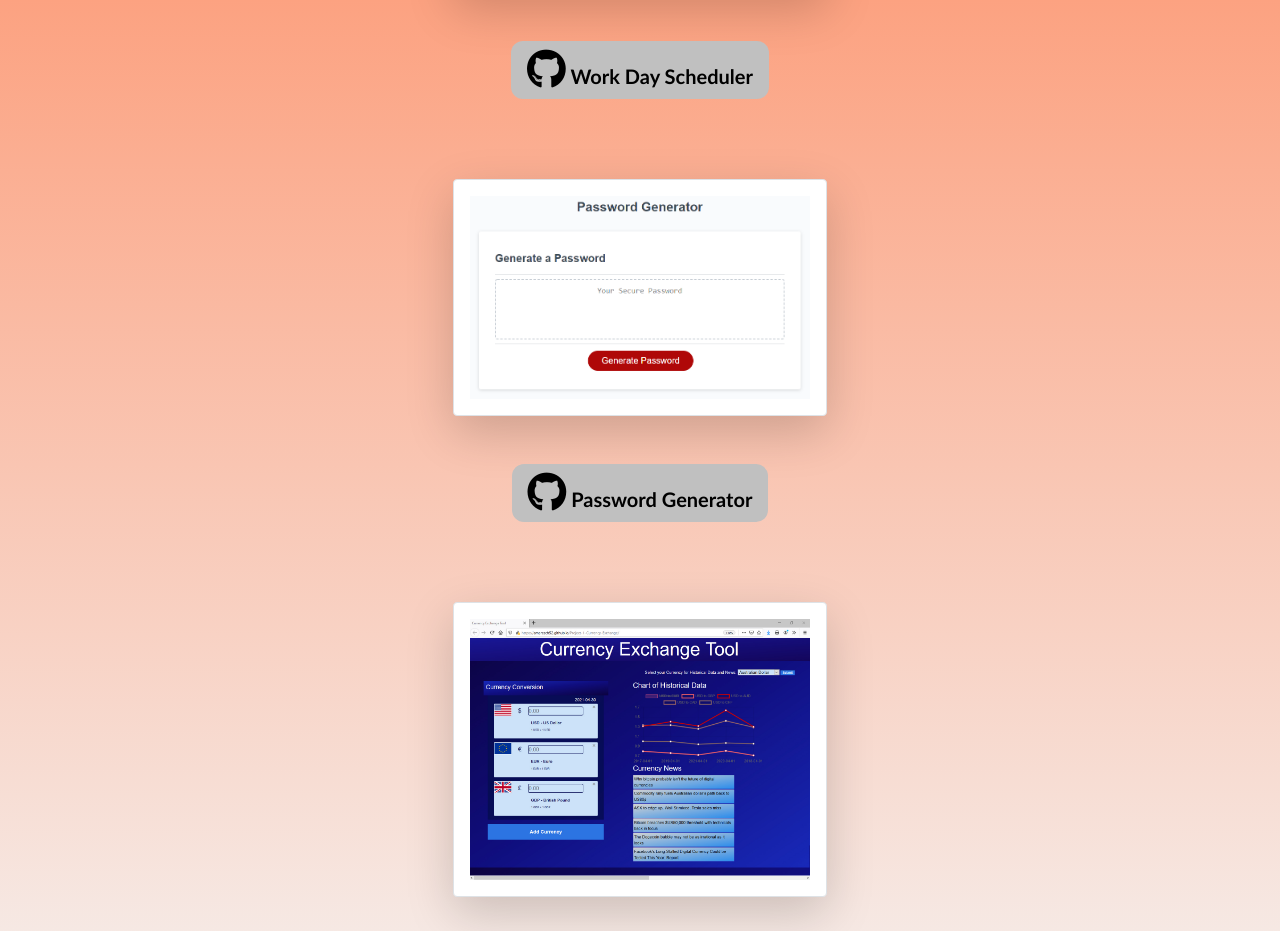
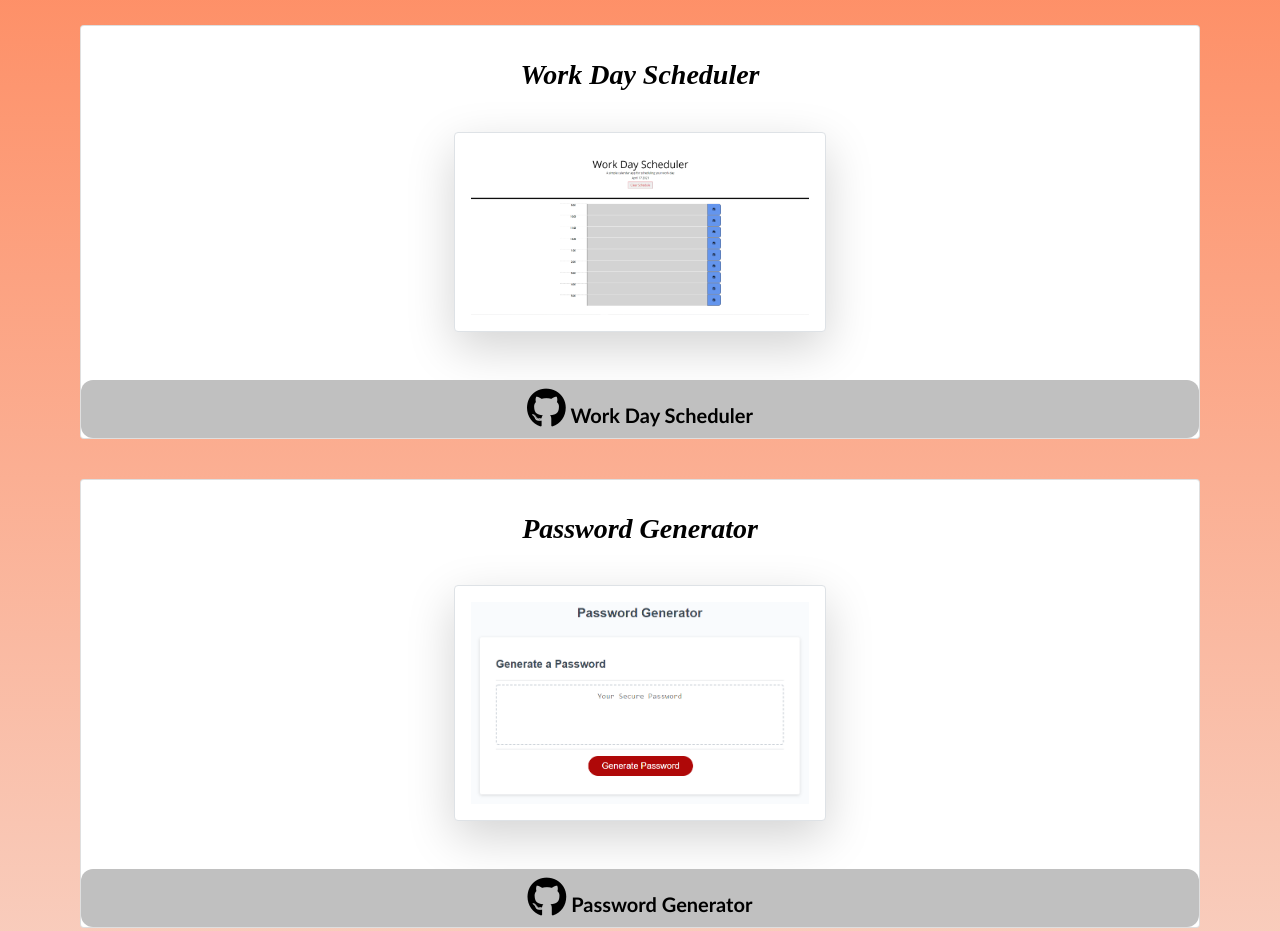
Before and after one commit to amaresch52/Portfolio, a plain HTML site: page index.html in a window 1280 px wide. Shown: the part 1560-2491 px from the top of the page. Drawn offline with nearby package versions, Linux system fonts and the light colour scheme.

Commit message:
changed projects to cards

```diff
--- a/assets/style.css
+++ b/assets/style.css
@@ -15,6 +15,7 @@ h3 {
   font-family: "Playfair Display", serif;
   font-style: oblique;
   font-weight: 800;
+  padding: 2rem;
 }
 .background {
   /*background-image: url("./link\ pic.jpg");*/
@@ -53,7 +54,9 @@ main {
   padding-top: 5rem;
   background: linear-gradient(to top, whitesmoke, lightblue);
 }
-
+.card {
+  background: linear-gradient(to top, whitesmoke) blue;
+}
 .projectImg {
   max-width: 100%;
   height: auto;
@@ -61,7 +64,7 @@ main {
   margin-left: auto;
   margin-right: auto;
   padding: 5rem;
-  margin-top: 5rem;
+  margin-bottom: 5rem;
 }
 
 .projectImg:hover {
@@ -200,11 +203,11 @@ footer {
 
 @media (max-width: 768px) {
   body {
-    background-color: white;
+    background-color: cornflowerblue;
   }
 }
 @media screen and (min-width: 992px) {
   body {
-    background-color: white;
+    background-color: cornflowerblue;
   }
 }
--- a/index.html
+++ b/index.html
@@ -58,19 +58,39 @@
         <div class="background container-fluid text-center" id="projects">
           <h1>Projects</h1>
           <p>Click the image for a direct link to the project or click the button below the image for the github repository</p>
-
+          <br>
+          <div class="row align-items-center">
+            <div col-6>
+          <div class="card card-block">
+              <h3>Work Day Scheduler</h3>
                 <a href="https://amaresch52.github.io/homework5-work_schedule/" target="_blank" rel="noopener noreferrer">
                 <img src="assets/workdayscheduler.PNG" alt="Work Scheduler" class="projectImg col-sm-4 img-thumbnail shadow-lg p-3 mb-5 bg-white rounded" title="Work Day Scheduler"></a>
                 <a href="https://github.com/amaresch52/homework5-work_schedule" type="button" class="btn btn-lg btn-secondary repButton" target="_blank" rel="noopener noreferrer"><i class="fa fa-github fa-2x "></i> Work Day Scheduler</a>
-                </p>
+              </div>
+            </div>
+          </div>
+                <br>
+                <div class="row align-items-center">
+                  <div col-6>
+                <div class="card card-block">
+              <h3>Password Generator</h3>
                 <a href="https://amaresch52.github.io/PasswordGenerator/" target="_blank" rel="noopener noreferrer">
                     <img src="assets/03-javascript-homework-demo.png" alt="Password Generator" class="projectImg col-sm-4 img-thumbnail shadow-lg p-3 mb-5 bg-white rounded" title="Password Generator"></a>
                     <a href="https://github.com/amaresch52/PasswordGenerator" type="button" class="btn btn-lg btn-secondary repButton" target="_blank" rel="noopener noreferrer"><i class="fa fa-github fa-2x "></i> Password Generator</a>
-
+                </div>
+              </div>
+            </div>
+                    <br>
+                    <div class="row align-items-center">
+                      <div col-6>
+                    <div class="card card-block">
+                  <h3>Currency Exchange Tool</h3>
                 <a href="https://amaresch52.github.io/Project-1-Currency-Exchange/" target="_blank" rel="noopener noreferrer">
                     <img src="assets/currencyexchangetool.jpg" alt="Currency Exchange Tool" class="projectImg col-sm-4 img-thumbnail shadow-lg p-3 mb-5 bg-white rounded" title="Currency Exchange Tool"></a>
                     <a href="https://github.com/amaresch52/Project-1-Currency-Exchange" type="button" class="btn btn-lg btn-secondary repButton" target="_blank" rel="noopener noreferrer"><i class="fa fa-github fa-2x "></i> Currency Exchange Tool</a>
-
+                  </div>
+                </div>
+              </div>
                <!-- saved for future projects
                   <a href="">
                     <img src="assets/link pic.jpg" alt="random code" class="projectImg"></a>
@@ -81,7 +101,6 @@
             </div>
             <section class="container shadow p-3 mb-5 bg-white rounded" id="contact-me">
               <div class="col-sm-12 col-xs-12 text-center " id="connect ">
-                <br>
                 <br>
                 <h1>Like what you see?</h1>
                 <h3 id="email-header ">I'd love to connect with you!</h3>
```
